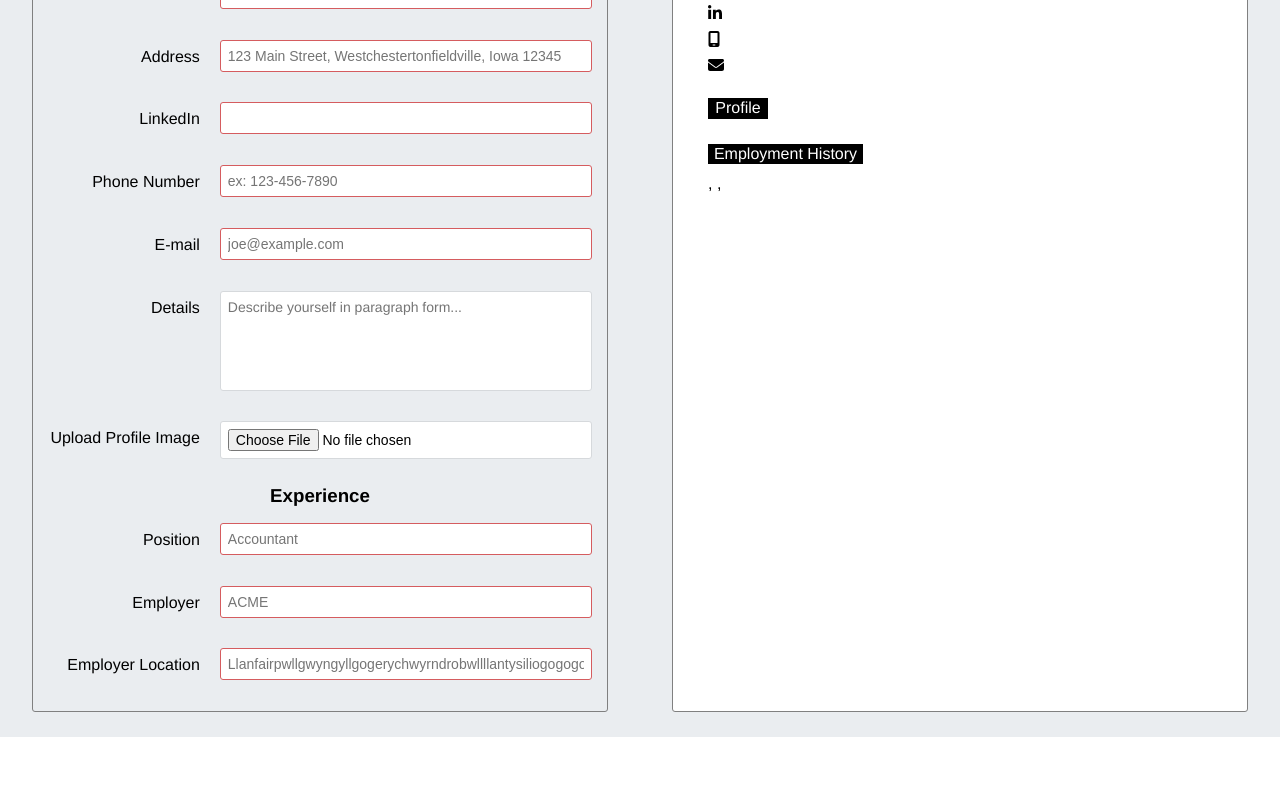
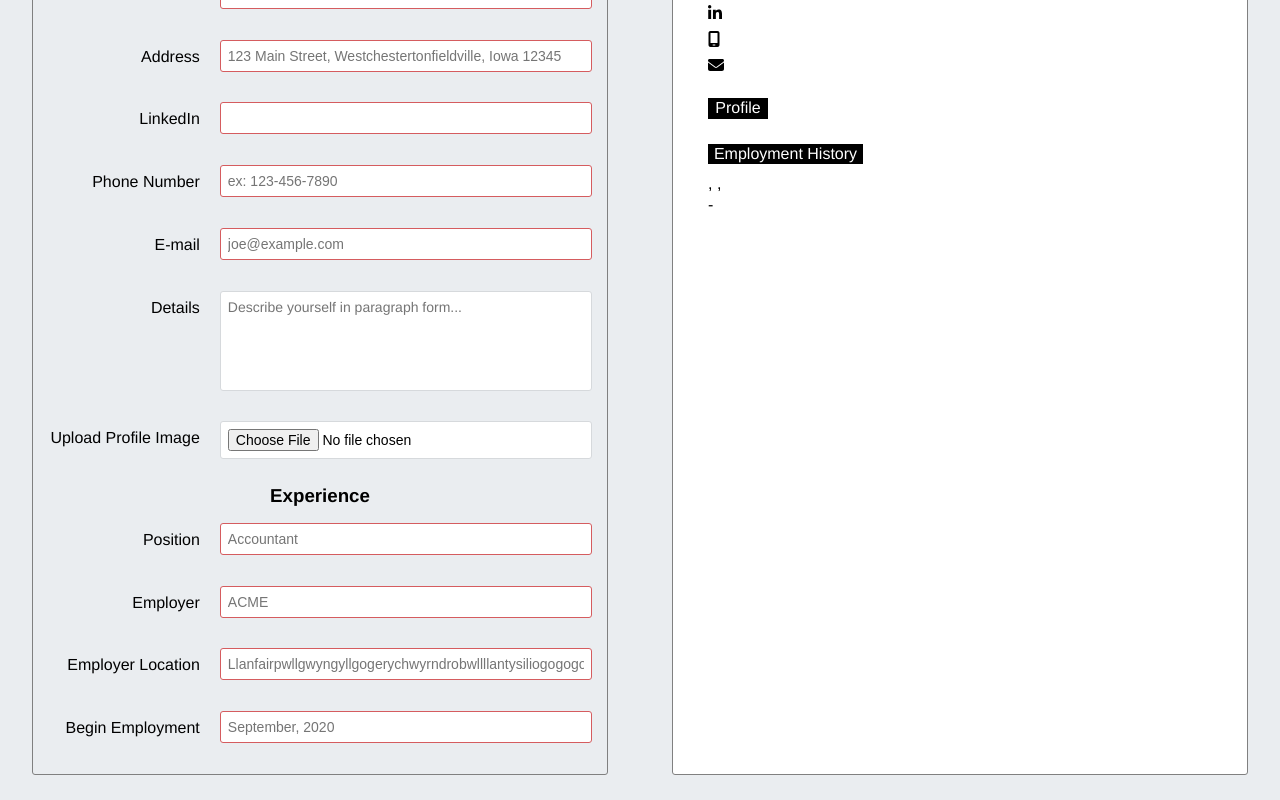
Before and after one commit to chapmancbVCU/cv-application, a React (Create React App) app: page / in a window 1280 px wide. Shown: the part 353-1153 px from the top of the page. Before the commit the page ends 1090 px from the top, so only its background shows below. Built offline with nearby package versions, Linux system fonts and the light colour scheme.

Commit message:
Added employment begin date to form and CV.

```diff
--- a/src/components/CV.tsx
+++ b/src/components/CV.tsx
@@ -27,6 +27,7 @@ library.add(faMobileScreen);
  */
 interface CVProps {
     address: string;
+    beginEmployment: string;
     email: string;
     employer: string;
     employerLocation: string;
@@ -55,6 +56,7 @@ function addDefaultSrc(event: any) {
  */
 const CV : FC<CVProps> = ({
         address,
+        beginEmployment,
         email,
         employer,
         employerLocation,
@@ -103,12 +105,13 @@ const CV : FC<CVProps> = ({
 
             <div className="cv-profile">
                 <div className="section-label profile-label">Profile</div>
-                <div className="profile">{profile}</div>
+                <div>{profile}</div>
             </div>
 
             <div className="employment-history">
                 <div className="section-label employment-label">Employment History</div>
-                <div className="position-info">{position}, {employer}, {employerLocation}</div>
+                <div>{position}, {employer}, {employerLocation}</div>
+                <div>{beginEmployment} - </div>
             </div>
         </div>
     );
--- a/src/components/Form.tsx
+++ b/src/components/Form.tsx
@@ -15,11 +15,13 @@ import React, { FC } from 'react';
  */
 interface ApplicationProps {
     address: string;
+    beginEmployment: string;
     email: string;
     employer: string;
     employerLocation: string;
     firstName: string;
     handleAddressInput: any;
+    handleBeginEmploymentDateInput: any;
     handleEmailInput: any;
     handleEmployerInput: any;
     handleEmployerLocationInput: any;
@@ -47,11 +49,13 @@ interface ApplicationProps {
  */
 const Form : FC<ApplicationProps> = ({
         address,
+        beginEmployment,
         email,
         employer,
         employerLocation,
         firstName,
         handleAddressInput,
+        handleBeginEmploymentDateInput,
         handleEmailInput,
         handleEmployerInput,
         handleEmployerLocationInput,
@@ -215,6 +219,18 @@ const Form : FC<ApplicationProps> = ({
                         onChange={(event) => handleEmployerLocationInput(event)}
                         value={employerLocation}/>
                 </div>
+                <div className="form-row">
+                    <label htmlFor="begin-employment">Begin Employment</label>
+                    <input id="begin-employment"
+                        name="beginEmployment"
+                        type="text"
+                        placeholder="September, 2020"
+                        minLength={5}
+                        maxLength={20}
+                        required
+                        onChange={(event) => handleBeginEmploymentDateInput(event)}
+                        value={beginEmployment}/>
+                </div>
             </form>
         </div>
     );
--- a/src/components/Main.tsx
+++ b/src/components/Main.tsx
@@ -65,6 +65,7 @@ function formatPhoneNumber(value: string): string {
  */
 function Main() {
     const [address, setAddress] = useState("");
+    const [beginEmployment, setBeginEmploymentDate] = useState("");
     const [email, setEmail] = useState("");
     const [employer, setEmployer] = useState("");
     const [employerLocation, setEmployerLocation] = useState("");
@@ -85,6 +86,9 @@ function Main() {
         setAddress(event.target.value);
     }
 
+    function handleBeginEmploymentDateInput(event: any) {
+        setBeginEmploymentDate(event.target.value);
+    }
     /**
      * Event handler that updates value of E-mail address when input is
      * detected.
@@ -199,11 +203,13 @@ function Main() {
         <div className="main">
             <Form
                 address={address}
+                beginEmployment={beginEmployment}
                 email={email}
                 employer={employer}
                 employerLocation={employerLocation}
                 firstName={firstName}
                 handleAddressInput={handleAddressInput}
+                handleBeginEmploymentDateInput={handleBeginEmploymentDateInput}
                 handleFirstNameInput={handleFirstNameInput}
                 handleEmailInput={handleEmailInput}
                 handleEmployerInput={handleEmployerInput}
@@ -224,6 +230,7 @@ function Main() {
                 uploadFile={uploadFile}
             />
             <CV address={address}
+                beginEmployment={beginEmployment}
                 email={email}
                 employer={employer}
                 employerLocation={employerLocation}
```
